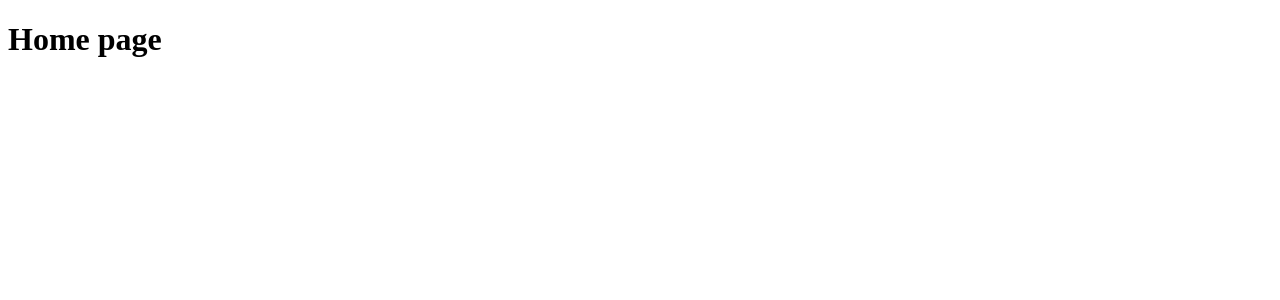
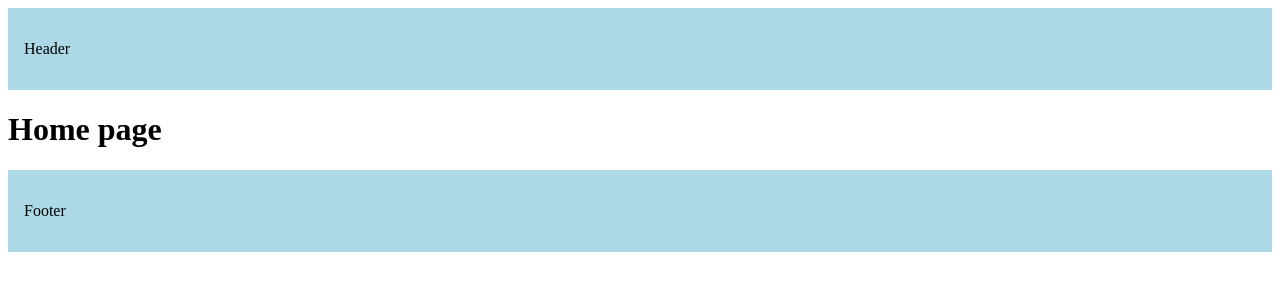
Before and after one commit to magda5281/next-app, a Next.js app: page / in a window 1280 px wide. Shown: the top 300 px of the page. Built offline with nearby package versions, Linux system fonts and the light colour scheme.

Commit message:
Add header and footer into layout

```diff
--- /dev/null
+++ b/src/app/components/Footer.tsx
@@ -0,0 +1,9 @@
+import React from 'react';
+
+export default function footer() {
+ return (
+  <footer style={{ backgroundColor: 'lightblue', padding: '1rem' }}>
+   <p>Footer</p>
+  </footer>
+ );
+}
--- /dev/null
+++ b/src/app/components/Header.tsx
@@ -0,0 +1,9 @@
+import React from 'react';
+
+export default function Header() {
+ return (
+  <header style={{ backgroundColor: 'lightblue', padding: '1rem' }}>
+   <p>Header</p>
+  </header>
+ );
+}
--- a/src/app/layout.tsx
+++ b/src/app/layout.tsx
@@ -1,16 +1,23 @@
+import Header from './components/header';
+import Footer from './components/footer';
 export const metadata = {
-  title: 'Next.js',
-  description: 'Generated by Next.js',
-}
+ title: 'Next.js',
+ description: 'Generated by Next.js',
+};
 
 export default function RootLayout({
-  children,
+ children,
 }: {
-  children: React.ReactNode
+ children: React.ReactNode;
 }) {
-  return (
-    <html lang="en">
-      <body>{children}</body>
-    </html>
-  )
+ return (
+  <html lang='en'>
+   <body>
+    <Header />
+
+    {children}
+    <Footer />
+   </body>
+  </html>
+ );
 }
```
